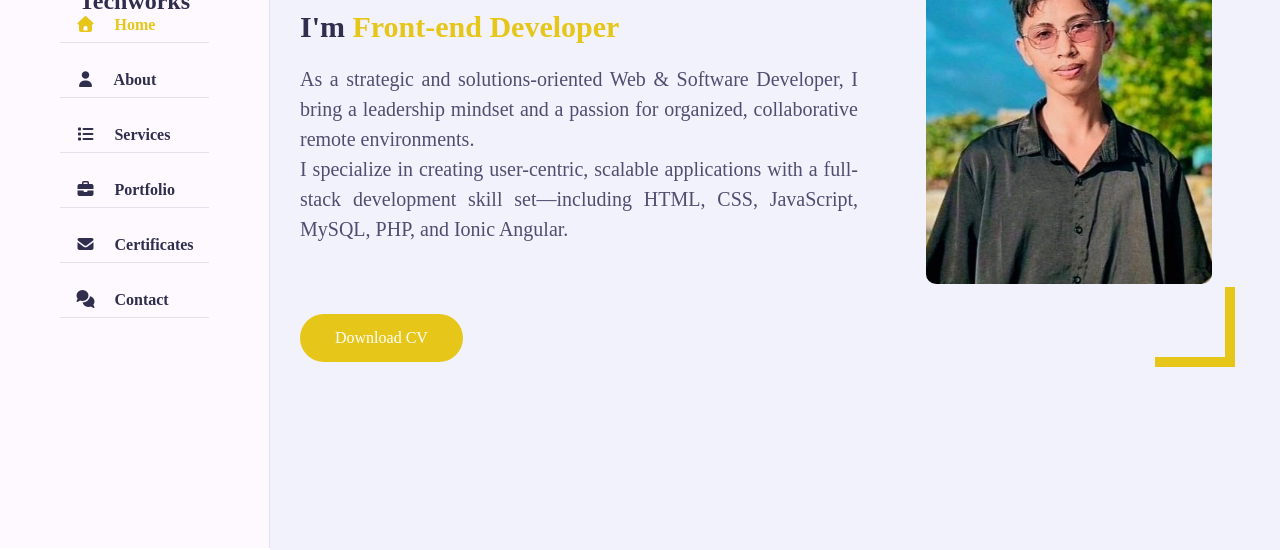
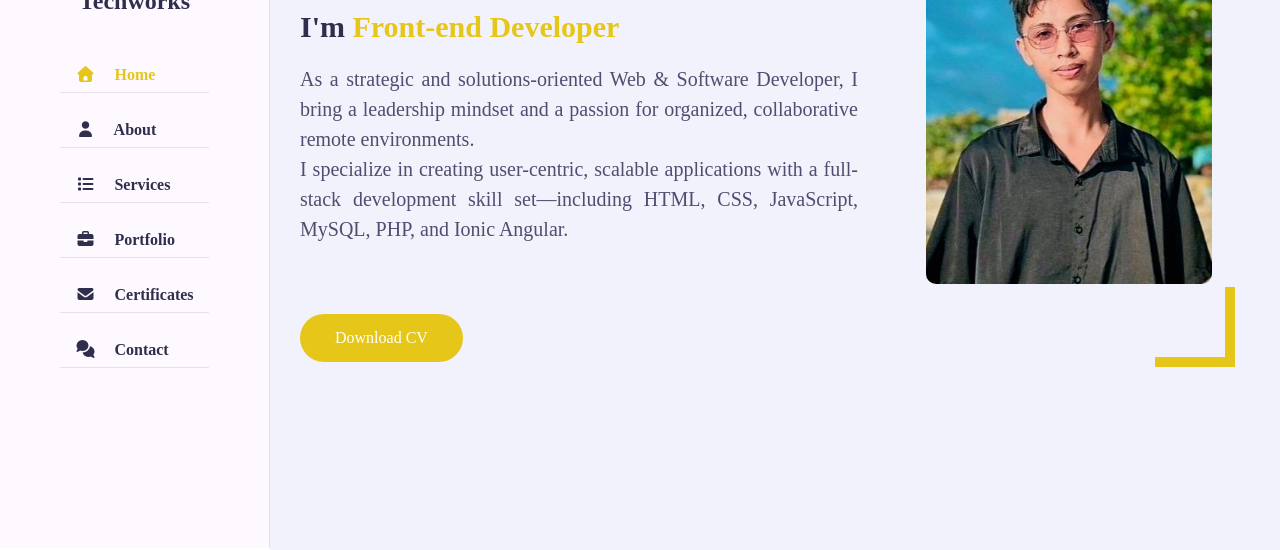
Before and after one commit to GuzmanTechworks/guzmanPortfolio, a plain HTML site: page index.html in a window 1280 px wide. Shown: the part 252-802 px from the top of the page. Drawn offline with nearby package versions, Linux system fonts and the light colour scheme; a web font is replaced by a local one.

```diff
--- a/css/style.css
+++ b/css/style.css
@@ -252,7 +252,7 @@
 }
 
 .aside .nav{
-  margin-top: 50px;
+  margin-top: 150px;
 }
 .aside .nav li{
   margin-bottom: 20px;
@@ -1003,3 +1003,9 @@
     font-size: 25px;
 }
 }
+/* @media (max-height: 860px) {
+ .aside .nav{
+  margin-top: 140px;
+ }
+}
+ */
```
